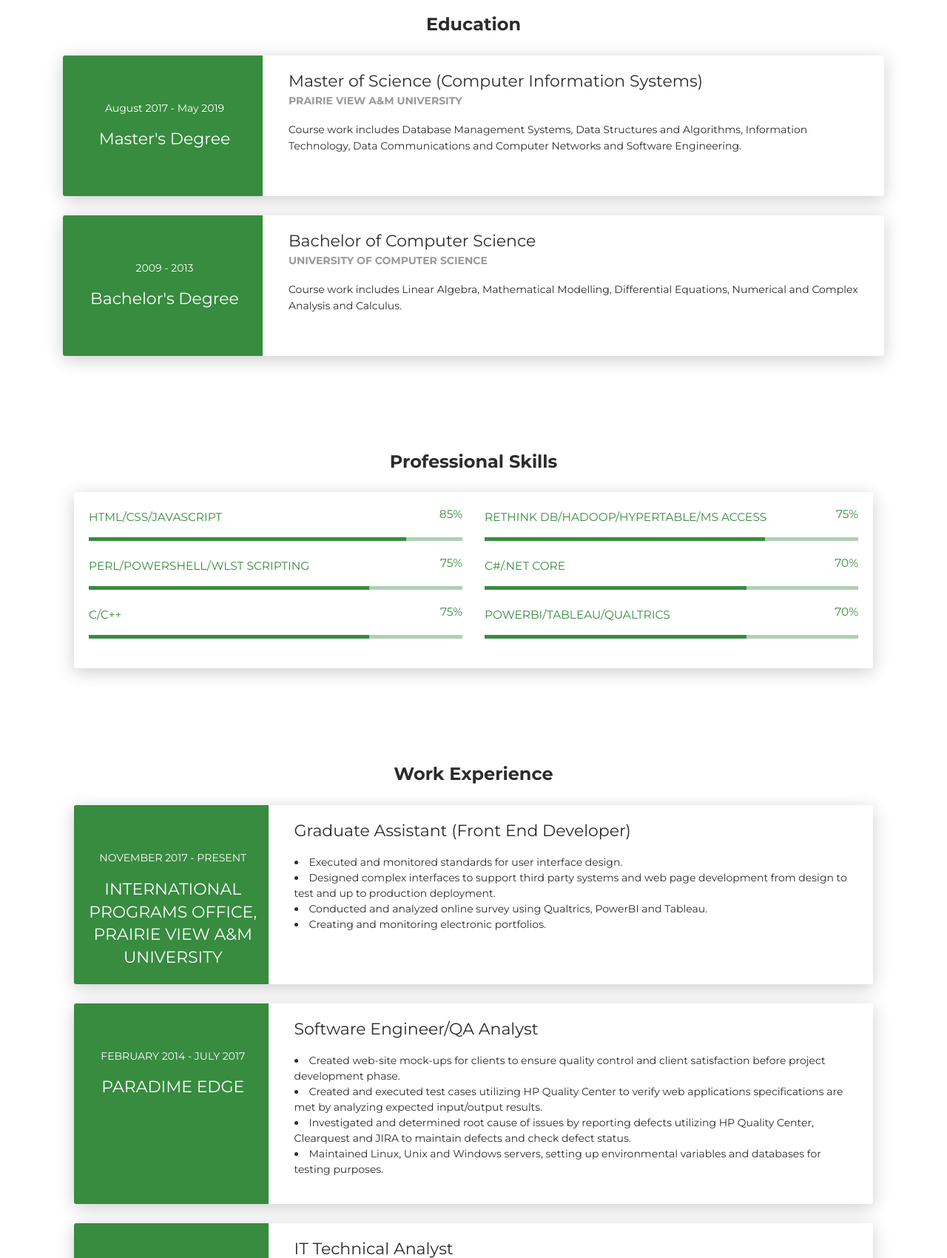
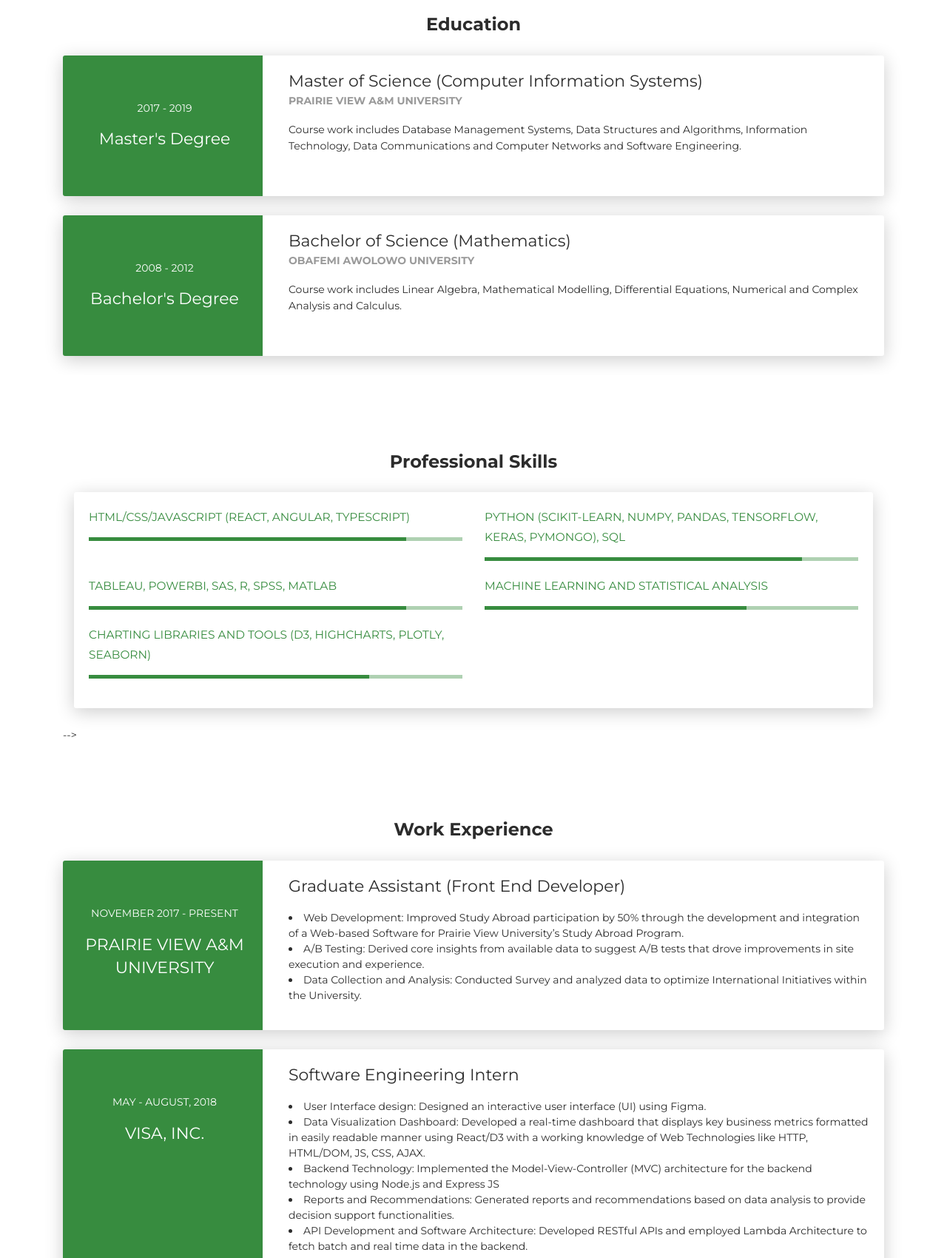
Before and after one commit to timfaniran/timfaniran.github.io, a plain HTML site: page index.html in a window 1280 px wide. Shown: the part 1100-2800 px from the top of the page at 74% size. Drawn offline with Linux system fonts and the light colour scheme.

Commit message:
index update

```diff
--- a/index.html
+++ b/index.html
@@ -17,7 +17,7 @@
       <div class="profile-page sidebar-collapse">
         <nav class="navbar navbar-expand-lg fixed-top navbar-transparent bg-primary" color-on-scroll="400">
           <div class="container">
-            <div class="navbar-translate"><a class="navbar-brand" href="https://www.linkedin.com/in/timothy-faniran-734131a0" rel="tooltip">Meet ME!</a>
+            <div class="navbar-translate"><a class="navbar-brand" href="https://www.linkedin.com/in/timothy-faniran" rel="tooltip">Meet ME!</a>
               <button class="navbar-toggler navbar-toggler" type="button" data-toggle="collapse" data-target="#navigation" aria-controls="navigation" aria-expanded="false" aria-label="Toggle navigation"><span class="navbar-toggler-bar bar1"></span><span class="navbar-toggler-bar bar2"></span><span class="navbar-toggler-bar bar3"></span></button>
             </div>
             <div class="collapse navbar-collapse justify-content-end" id="navigation">
@@ -46,12 +46,21 @@
         <div class="content-center">
           <div class="cc-profile-image"><a href="#"><img src="images/timothy.jpg" alt="Image"/></a></div>
           <div class="h2 title">Timothy Faniran</div>
-          <p class="category text-white">Software Engineer</p><a class="btn btn-primary smooth-scroll mr-2" href="#contact" data-aos="zoom-in" data-aos-anchor="data-aos-anchor">Hire Me</a><a class="btn btn-primary" href="http://www.mediafire.com/file/fa2982x8afdjyk6/Timothy%20Faniran%27s%20Resume.pdf" data-aos="zoom-in" data-aos-anchor="data-aos-anchor">Download CV</a>
+          <p class="category text-white">Software Engineer</p>
+          <!-- <p class="category text-white">LinkedIn</p>
+          <p class="category text-white">Github</p> -->
+          <!-- <div class="navbar-translate"><a class="navbar-brand" href="https://www.linkedin.com/in/timothy-faniran" rel="tooltip">LinkedIn!</a>
+        <div class="navbar-translate"><a class="navbar-brand" href="https://github.com/timfaniran" rel="tooltip">Github!</a> -->
+          <a class="btn btn-primary smooth-scroll mr-2" href="#contact" data-aos="zoom-in" data-aos-anchor="data-aos-anchor">Hire Me</a><a class="btn btn-primary" href="/Desktop/resume/Timothy_Faniran_(Resume).pdf" data-aos="zoom-in" data-aos-anchor="data-aos-anchor">Download CV</a>
+          <!-- <p class="category text-white">LinkedIn</p>
+          <p class="category text-white">Github</p> -->
+          <ul class="category text-white"><a class="nav-link smooth-scroll" href="https://www.linkedin.com/in/timothy-faniran">LinkedIn</a></ul>
+          <ul class="category text-white"><a class="nav-link smooth-scroll" href="https://github.com/timfaniran">Github</a></ul>
         </div>
       </div>
       <div class="section">
         <div class="container">
-          <div class="button-container"><a class="btn btn-default btn-round btn-lg btn-icon" href="https://www.facebook.com/timmygod" rel="tooltip" title="Follow me on Facebook"><i class="fa fa-facebook"></i></a><a class="btn btn-default btn-round btn-lg btn-icon" href="https://twitter.com/timfaniran?s=03" rel="tooltip" title="Follow me on Twitter"><i class="fa fa-twitter"></i></a><a class="btn btn-default btn-round btn-lg btn-icon" href="https://www.linkedin.com/in/timothy-faniran-734131a0" rel="tooltip" title="Follow me on LinkedIn"><i class="fa fa-linkedin"></i></a><a class="btn btn-default btn-round btn-lg btn-icon" href="https://www.instagram.com/timmygod0412/" rel="tooltip" title="Follow me on Instagram"><i class="fa fa-instagram"></i></a></div>
+          <div class="button-container"><a class="btn btn-default btn-round btn-lg btn-icon" href="https://www.facebook.com/timmygod" rel="tooltip" title="Follow me on Facebook"><i class="fa fa-facebook"></i></a><a class="btn btn-default btn-round btn-lg btn-icon" href="https://twitter.com/timfaniran?s=03" rel="tooltip" title="Follow me on Twitter"><i class="fa fa-twitter"></i></a><a class="btn btn-default btn-round btn-lg btn-icon" href="https://www.linkedin.com/in/timothy-faniran" rel="tooltip" title="Follow me on LinkedIn"><i class="fa fa-linkedin"></i></a><a class="btn btn-default btn-round btn-lg btn-icon" href="https://www.instagram.com/timmygod0412/" rel="tooltip" title="Follow me on Instagram"><i class="fa fa-instagram"></i></a></div>
         </div>
       </div>
     </div>
@@ -64,8 +73,11 @@
         <div class="col-lg-6 col-md-12">
           <div class="card-body">
             <div class="h4 mt-0 title">About Me</div>
-            <p>Hello! I am Timothy Faniran. Software Engineer and IT Technical Analyst.</p>
-            <p>I have more than 5 years experience as a Software Engineer and an IT Technical Analyst working for different companies. During that time, I've been trained on a number of different IT Infrastructure, software platforms and systems. I'd describe myself as a person with a versatile skill-set, a lot of integrity and a willingness to go the extra-mile to deliver on my job. Most recently, I led the team that developed and deployed a <a href="https://studyabroad.pvamu.edu/"><b>Study Abroad Software</b></a> for Prairie View A&M University Study Abroad Initiatives. Although I love my current role, I feel I'm now ready for a more challenging assignment.</p>
+            <p>Hello! I am Timothy Faniran. Software Engineer.</p>
+            <p>I have more than 3 years experience as a Software Engineer working for different companies/organizations. During that time, I've been trained on a number of different software platforms and systems.
+              I'd describe myself as a person with a versatile skill-set, a lot of integrity and a willingness to go the extra-mile to deliver on my job.
+              Most recently, I led the team that developed and deployed a <a href="https://studyabroad.pvamu.edu/"><b>Study Abroad Software</b></a> for Prairie View A&M University Study Abroad Initiatives.
+              The website was integrated into the main university website with a single sign-on feature that allows users to sign in with their university login credentials.</p>
           </div>
         </div>
         <div class="col-lg-6 col-md-12">
@@ -104,7 +116,7 @@
         <div class="row">
           <div class="col-md-3 bg-primary" data-aos="fade-right" data-aos-offset="50" data-aos-duration="500">
             <div class="card-body cc-education-header">
-              <p>August 2017 - May 2019</p>
+              <p>2017 - 2019</p>
               <div class="h5">Master's Degree</div>
             </div>
           </div>
@@ -122,14 +134,14 @@
         <div class="row">
           <div class="col-md-3 bg-primary" data-aos="fade-right" data-aos-offset="50" data-aos-duration="500">
             <div class="card-body cc-education-header">
-              <p>2009 - 2013</p>
+              <p>2008 - 2012</p>
               <div class="h5">Bachelor's Degree</div>
             </div>
           </div>
           <div class="col-md-9" data-aos="fade-left" data-aos-offset="50" data-aos-duration="500">
             <div class="card-body">
-              <div class="h5">Bachelor of Computer Science</div>
-              <p class="category">University of Computer Science</p>
+              <div class="h5">Bachelor of Science (Mathematics)</div>
+              <p class="category">Obafemi Awolowo University</p>
               <p>Course work includes Linear Algebra, Mathematical Modelling, Differential Equations, Numerical and Complex Analysis and Calculus.</p>
             </div>
           </div>
@@ -142,52 +154,58 @@
       <div class="card-body">
         <div class="row">
           <div class="col-md-6">
-            <div class="progress-container progress-primary"><span class="progress-badge">HTML/CSS/JAVASCRIPT</span>
+            <div class="progress-container progress-primary"><span class="progress-badge">HTML/CSS/JAVASCRIPT (React, Angular, TypeScript)</span>
               <div class="progress">
-                <div class="progress-bar progress-bar-primary" data-aos="progress-full" data-aos-offset="10" data-aos-duration="2000" role="progressbar" aria-valuenow="60" aria-valuemin="0" aria-valuemax="100" style="width: 85%;"></div><span class="progress-value">85%</span>
+                <div class="progress-bar progress-bar-primary" data-aos="progress-full" data-aos-offset="10" data-aos-duration="2000" role="progressbar" aria-valuenow="60" aria-valuemin="0" aria-valuemax="100" style="width: 85%;"></div>
+                <!-- <span class="progress-value">85%</span> -->
               </div>
             </div>
           </div>
           <div class="col-md-6">
-            <div class="progress-container progress-primary"><span class="progress-badge">Rethink DB/Hadoop/HyperTable/MS Access</span>
+            <div class="progress-container progress-primary"><span class="progress-badge">Python (Scikit-learn, NumPy, Pandas, Tensorflow, Keras, PyMongo), SQL</span>
               <div class="progress">
-                <div class="progress-bar progress-bar-primary" data-aos="progress-full" data-aos-offset="10" data-aos-duration="2000" role="progressbar" aria-valuenow="60" aria-valuemin="0" aria-valuemax="100" style="width: 75%;"></div><span class="progress-value">75%</span>
+                <div class="progress-bar progress-bar-primary" data-aos="progress-full" data-aos-offset="10" data-aos-duration="2000" role="progressbar" aria-valuenow="60" aria-valuemin="0" aria-valuemax="100" style="width: 85%;"></div>
+                <!-- <span class="progress-value">0%</span> -->
               </div>
             </div>
           </div>
         </div>
         <div class="row">
           <div class="col-md-6">
-            <div class="progress-container progress-primary"><span class="progress-badge">PERL/POWERSHELL/WLST SCRIPTING</span>
+            <div class="progress-container progress-primary"><span class="progress-badge">Tableau, PowerBI, SAS, R, SPSS, MATLAB</span>
               <div class="progress">
-                <div class="progress-bar progress-bar-primary" data-aos="progress-full" data-aos-offset="10" data-aos-duration="2000" role="progressbar" aria-valuenow="60" aria-valuemin="0" aria-valuemax="100" style="width: 75%;"></div><span class="progress-value">75%</span>
+                <div class="progress-bar progress-bar-primary" data-aos="progress-full" data-aos-offset="10" data-aos-duration="2000" role="progressbar" aria-valuenow="60" aria-valuemin="0" aria-valuemax="100" style="width: 85%;"></div>
+                <!-- <span class="progress-value">75%</span> -->
               </div>
             </div>
           </div>
           <div class="col-md-6">
-            <div class="progress-container progress-primary"><span class="progress-badge">C#/.NET CORE</span>
+            <div class="progress-container progress-primary"><span class="progress-badge">Machine Learning and Statistical Analysis</span>
               <div class="progress">
-                <div class="progress-bar progress-bar-primary" data-aos="progress-full" data-aos-offset="10" data-aos-duration="2000" role="progressbar" aria-valuenow="60" aria-valuemin="0" aria-valuemax="100" style="width: 70%;"></div><span class="progress-value">70%</span>
+                <div class="progress-bar progress-bar-primary" data-aos="progress-full" data-aos-offset="10" data-aos-duration="2000" role="progressbar" aria-valuenow="60" aria-valuemin="0" aria-valuemax="100" style="width: 70%;"></div>
+                <!-- <span class="progress-value">70%</span> -->
               </div>
             </div>
           </div>
         </div>
         <div class="row">
           <div class="col-md-6">
-            <div class="progress-container progress-primary"><span class="progress-badge">C/C++</span>
+            <div class="progress-container progress-primary"><span class="progress-badge">Charting Libraries and tools (D3, Highcharts, Plotly, Seaborn)</span>
               <div class="progress">
-                <div class="progress-bar progress-bar-primary" data-aos="progress-full" data-aos-offset="10" data-aos-duration="2000" role="progressbar" aria-valuenow="60" aria-valuemin="0" aria-valuemax="100" style="width: 75%;"></div><span class="progress-value">75%</span>
+                <div class="progress-bar progress-bar-primary" data-aos="progress-full" data-aos-offset="10" data-aos-duration="2000" role="progressbar" aria-valuenow="60" aria-valuemin="0" aria-valuemax="100" style="width: 75%;"></div>
+                <!-- <span class="progress-value">75%</span> -->
               </div>
             </div>
           </div>
-          <div class="col-md-6">
+          <!-- <div class="col-md-6">
             <div class="progress-container progress-primary"><span class="progress-badge">POWERBI/TABLEAU/QUALTRICS</span>
               <div class="progress">
-                <div class="progress-bar progress-bar-primary" data-aos="progress-full" data-aos-offset="10" data-aos-duration="2000" role="progressbar" aria-valuenow="60" aria-valuemin="0" aria-valuemax="100" style="width: 70%;"></div><span class="progress-value">70%</span>
+                <div class="progress-bar progress-bar-primary" data-aos="progress-full" data-aos-offset="10" data-aos-duration="2000" role="progressbar" aria-valuenow="60" aria-valuemin="0" aria-valuemax="100" style="width: 70%;"></div>
+                <!-- <span class="progress-value">70%</span> -->
               </div>
             </div>
           </div>
-        </div>
+        </div> -->
       </div>
     </div>
   </div>
@@ -201,16 +219,44 @@
         <div class="col-md-3 bg-primary" data-aos="fade-right" data-aos-offset="50" data-aos-duration="500">
           <div class="card-body cc-experience-header">
             <p>November 2017 - Present</p>
-            <div class="h5">International Programs Office, Prairie View A&M University</div>
+            <div class="h5">Prairie View A&M University</div>
           </div>
         </div>
         <div class="col-md-9" data-aos="fade-left" data-aos-offset="50" data-aos-duration="500">
           <div class="card-body">
             <div class="h5">Graduate Assistant (Front End Developer)</div>
-            <p><li>Executed and monitored standards for user interface design.</li>
-              <li>Designed complex interfaces to support third party systems and web page development from design to test and up to production deployment.</li>
-              <li>Conducted and analyzed online survey using Qualtrics, PowerBI and Tableau.</li>
-              <li>Creating and monitoring electronic portfolios.</li>
+            <p><li>Web Development: Improved Study Abroad participation by 50% through the development and integration of a Web-based
+            Software for Prairie View University’s Study Abroad Program.</li>
+              <li>A/B Testing: Derived core insights from available data to suggest A/B tests that drove improvements in site execution
+              and experience.</li>
+              <li>Data Collection and Analysis: Conducted Survey and analyzed data to optimize International Initiatives within the
+              University.</li>
+            </p>
+          </div>
+        </div>
+      </div>
+    </div>
+    <div class="card">
+      <div class="row">
+        <div class="col-md-3 bg-primary" data-aos="fade-right" data-aos-offset="50" data-aos-duration="500">
+          <div class="card-body cc-experience-header">
+            <p>May - August, 2018</p>
+            <div class="h5">Visa, Inc.</div>
+          </div>
+        </div>
+        <div class="col-md-9" data-aos="fade-left" data-aos-offset="50" data-aos-duration="500">
+          <div class="card-body">
+            <div class="h5">Software Engineering Intern</div>
+            <p>
+              <li>User Interface design: Designed an interactive user interface (UI) using Figma.</li>
+              <li>Data Visualization Dashboard: Developed a real-time dashboard that displays key business metrics formatted in easily
+                  readable manner using React/D3 with a working knowledge of Web Technologies like HTTP, HTML/DOM, JS, CSS, AJAX.</li>
+              <li>Backend Technology: Implemented the Model-View-Controller (MVC) architecture for the backend technology using
+                  Node.js and Express JS</li>
+              <li>Reports and Recommendations: Generated reports and recommendations based on data analysis to provide decision
+                  support functionalities.</li>
+              <li>API Development and Software Architecture: Developed RESTful APIs and employed Lambda Architecture to fetch
+                  batch and real time data in the backend.</li>
             </p>
           </div>
         </div>
@@ -226,17 +272,16 @@
         </div>
         <div class="col-md-9" data-aos="fade-left" data-aos-offset="50" data-aos-duration="500">
           <div class="card-body">
-            <div class="h5">Software Engineer/QA Analyst</div>
-            <p><li>Created web-site mock-ups for clients to ensure quality control and client satisfaction before project development phase.</li>
-              <li>Created and executed test cases utilizing HP Quality Center to verify web applications specifications are met by analyzing expected input/output results.</li>
-              <li>Investigated and determined root cause of issues by reporting defects utilizing HP Quality Center, Clearquest and JIRA to maintain defects and check defect status.</li>
-              <li>Maintained Linux, Unix and Windows servers, setting up environmental variables and databases for testing purposes.</li>
+            <div class="h5">Software Engineer</div>
+            <p><li>Web Development: Developed a web application for managing event management vendors using Php/MySQL.</li>
+              <li>Data Scraping, Cleaning and Analysis: Identified, analyzed and interpreted trends and patterns for large complex
+              datasets using statistical techniques.</li>
             </p>
           </div>
         </div>
       </div>
     </div>
-    <div class="card">
+    <!-- <div class="card">
       <div class="row">
         <div class="col-md-3 bg-primary" data-aos="fade-right" data-aos-offset="50" data-aos-duration="500">
           <div class="card-body cc-experience-header">
@@ -258,7 +303,7 @@
       </div>
     </div>
   </div>
-</div>
+</div> -->
 
 <div class="section" id="projects">
     <div class="container cc-projects">
@@ -267,15 +312,17 @@
         <div class="row">
           <div class="col-md-3 bg-primary" data-aos="fade-right" data-aos-offset="50" data-aos-duration="500">
             <div class="card-body cc-projects-header">
-              <p>November 2017 - Present</p>
+              <p>January 2018 - Present</p>
             </div>
           </div>
           <div class="col-md-9" data-aos="fade-left" data-aos-offset="50" data-aos-duration="500">
             <div class="card-body">
-              <div class="h5">Development and Maintenance of Study Abroad Website using HTML, CSS and JavaScript.</div>
-           <p>The goal of the project is to develop, integrate and maintain a web-based software that automates study abroad processes for Prairie View A&M University.
-                </p>
-            </div>
+              <div class="h5">A Personalized Recommendation System</div>
+              <p>Building a personalized restaurant recommendation system that gives predictions to users based on personal
+                preferences and
+                reviews using Collaborative filtering algorithm and Sentiment Analysis API.</p>
+              </div>
+
           </div>
         </div>
       </div>
@@ -284,14 +331,15 @@
           <div class="row">
             <div class="col-md-3 bg-primary" data-aos="fade-right" data-aos-offset="50" data-aos-duration="500">
               <div class="card-body cc-projects-header">
-                <p>January 2018 - February 2018</p>
+                <p>May - August, 2018</p>
 
               </div>
             </div>
             <div class="col-md-9" data-aos="fade-left" data-aos-offset="50" data-aos-duration="500">
               <div class="card-body">
-                <div class="h5">Automation of Integration testing using SoapUI</div>
-                <p>The goal of the project was to automate the integration testing of Study Abroad Software using SoapUI.	</p>
+              <div class="h5">Data Visualization Dashboard</div>
+              <p>Designed a data visualization tool that present most commonly used business metrics for application stakeholders for
+                easy accessibility to data/information in a near real time technique using React and D3.</p>
               </div>
             </div>
           </div>
@@ -300,7 +348,7 @@
             <div class="row">
               <div class="col-md-3 bg-primary" data-aos="fade-right" data-aos-offset="50" data-aos-duration="500">
                 <div class="card-body cc-projects-header">
-                  <p>October 2017 - December 2017</p>
+                  <p></p>
 
                 </div>
               </div>
@@ -322,8 +370,9 @@
               </div>
               <div class="col-md-9" data-aos="fade-left" data-aos-offset="50" data-aos-duration="500">
                 <div class="card-body">
-                  <div class="h5">Implementation of a Perl script that read text file and converts into HTML Syntax</div>
-                  <p>The goal of the project was to write Perl scripts that automatically converts text files into HTML Syntax on an Event Management Application.</p>
+                  <div class="h5">Statistical Prediction and Modeling</div>
+                  <p>Predicted learning outcomes of High School Students in Mathematics concepts based
+                  on their learning patterns using Regression Analysis.</p>
                 </div>
               </div>
             </div>
@@ -439,7 +488,7 @@
                     <p class="mb-0"><strong>Phone</strong></p>
                     <p class="pb-2">+1 (301) 747-8042</p>
                     <p class="mb-0"><strong>Email</strong></p>
-                    <p>tfaniran@student.pvamu.edu</p>
+                    <p>tim.faniran@gmail.com</p>
                   </div>
                 </div>
               </div>
```
Also changed, not shown: js/now-ui-kit.js (+1 -21 lines), 1 other file.
